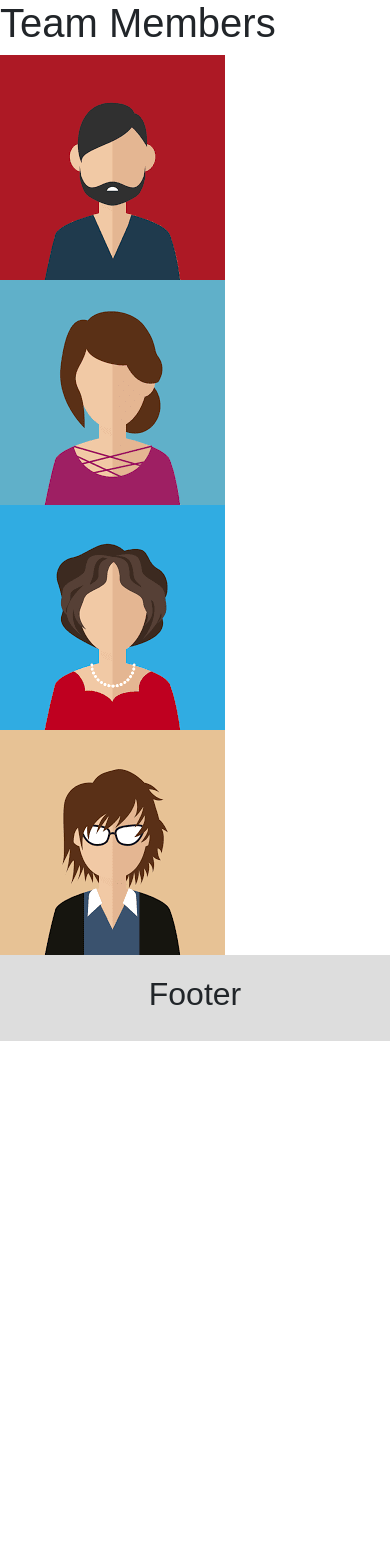
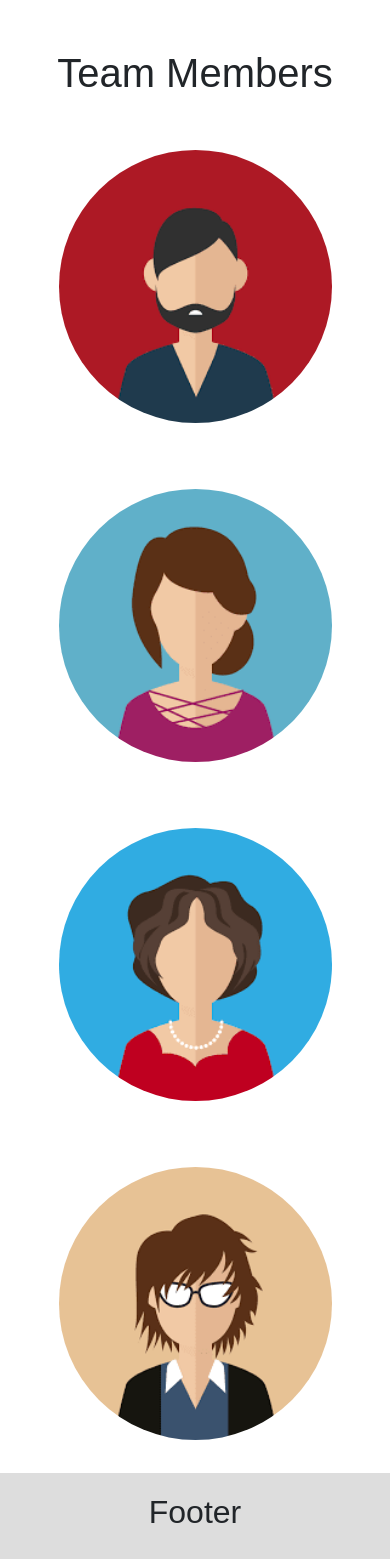
Before and after one commit to the-pandey-ji/MeraIdea, a PHP site: page / in a window 390 px wide. Shown: the part 2838-4397 px from the top of the page. Before the commit the page ends 3879 px from the top, so only its background shows below. Run offline with PHP 8.4, Linux system fonts and the light colour scheme.

Commit message:
team icons made responsive

```diff
--- a/index.css
+++ b/index.css
@@ -100,6 +100,41 @@ body {
     letter-spacing: 10px;
   }
 
+  /* Team CSS */
+  #team {
+    width: 100%;
+    color: red;
+
+  }
+  #team::after {
+  content: '';
+  display: block;
+  clear: both;
+}
+
+ h1
+  {
+    justify-content: center;
+    display: flex;
+    font-size: 40px;
+    margin: 50px 0 20px 0;
+
+  }
+
+
+  .t img {
+    height: 20%;
+    width: 20%;
+    border-radius: 50%;
+    float: left;
+    /* display:inline-block;*/
+    justify-content: center;
+    /* margin-left: 60;
+    margin-bottom: 20px;
+    margin-top: 20px; */
+    margin:2.5%;
+  }
+
 
 /* Footer */
 .footer1 {
@@ -110,13 +145,66 @@ body {
 
 /* Responsive layout - when the screen is less than 700px wide, make the two columns stack on top of each other instead of next to each other */
 @media screen and (max-width: 700px) {
+    /* Team */
+    #team {
+        width: 100%;
+        color: red;
+
+      }
+      #team::after {
+      content: '';
+      display: block;
+      clear: both;
+    }
+    .t img {
+        /* height: 250px; */
+        width: 30%;
+        border-radius: 50%;
+        float: left;
+        /* display:inline-block;*/
+        justify-content: center;
+        /* margin-left: 60;
+        margin-bottom: 20px;
+        margin-top: 20px; */
+        margin:33px;
+        margin-left: 13%;
+      }
 
 }
 
 /* Responsive layout - when the screen is less than 400px wide, make the navigation links stack on top of each other instead of next to each other */
 @media screen and (max-width: 400px) {
+    /* Navbar  */
     .navbar1 a {
         float: none;
         width: 100%;
     }
+
+    /* Team  */
+
+    #team {
+        width: 100%;
+        color: red;
+
+      }
+      #team::after {
+      content: '';
+      display: block;
+      clear: both;
+    }
+
+
+      .t img {
+        /* height: 250px; */
+        width: 70%;
+        border-radius: 50%;
+        float: left;
+        /* display:inline-block;*/
+        justify-content: center;
+        /* margin-left: 60;
+        margin-bottom: 20px;
+        margin-top: 20px; */
+        margin:33px;
+        margin-left: 15%;
+      }
 }
```
